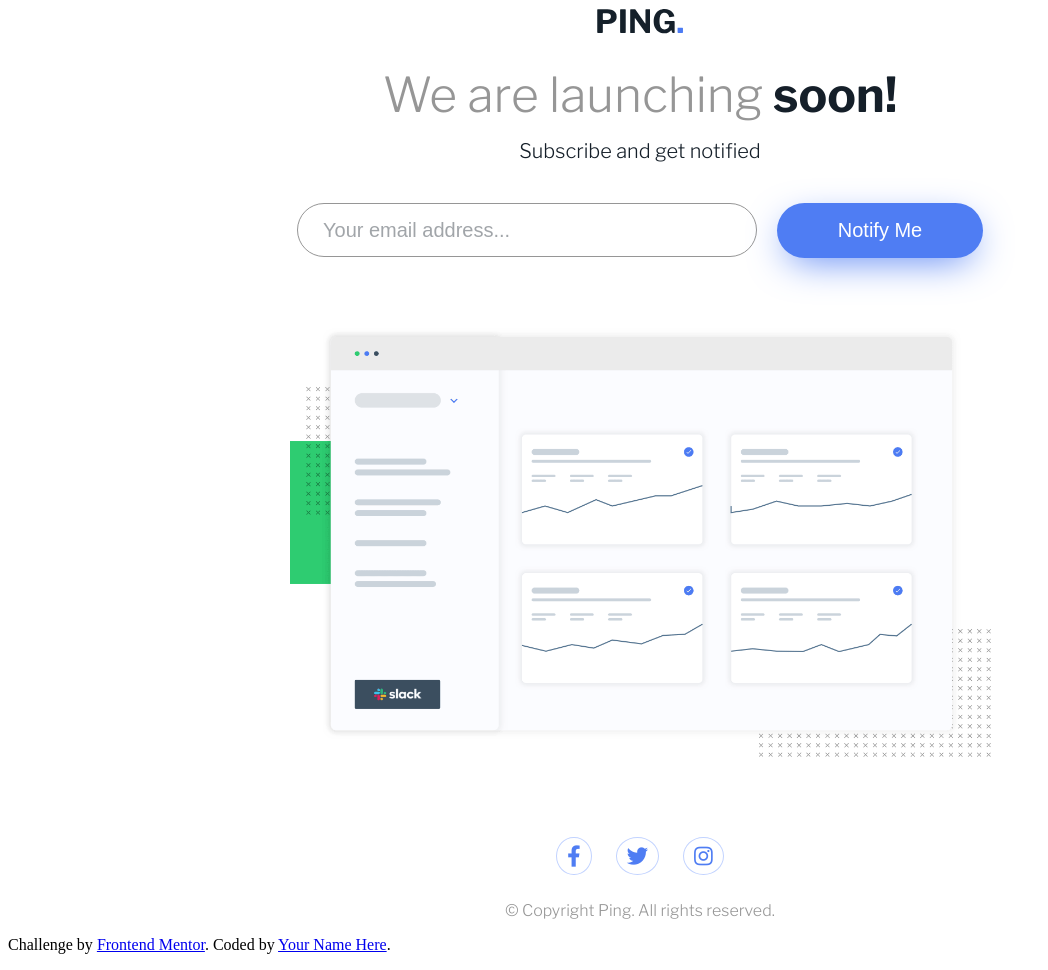
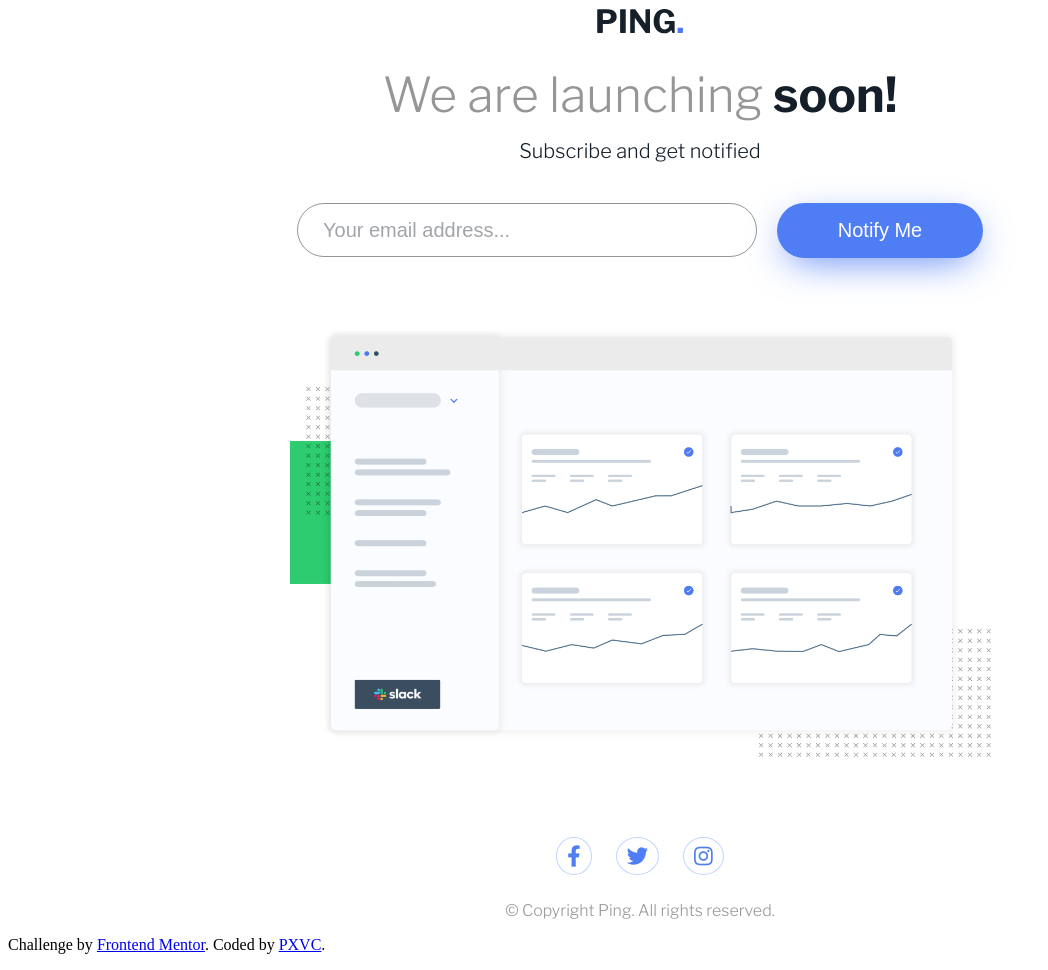
Before and after one commit to PXVC/ping-coming-soon-page, a plain HTML site: page index.html in a window 1280 px wide. Shown: the whole page, without its empty margins (0-1048 px from the left). Drawn offline with nearby package versions, Linux system fonts and the light colour scheme.

Commit message:
Update author
I forgot to write the author's name and URL.

```diff
--- a/index.html
+++ b/index.html
@@ -37,7 +37,7 @@
 	<footer>
 		<p class="attribution">
 			Challenge by <a href="https://www.frontendmentor.io?ref=challenge" target="_blank">Frontend Mentor</a>.
-			Coded by <a href="#">Your Name Here</a>.
+			Coded by <a href="https://www.frontendmentor.io/profile/PXVC">PXVC</a>.
 		</p>
 	</footer>
 	<script src="main.js"></script>
```
